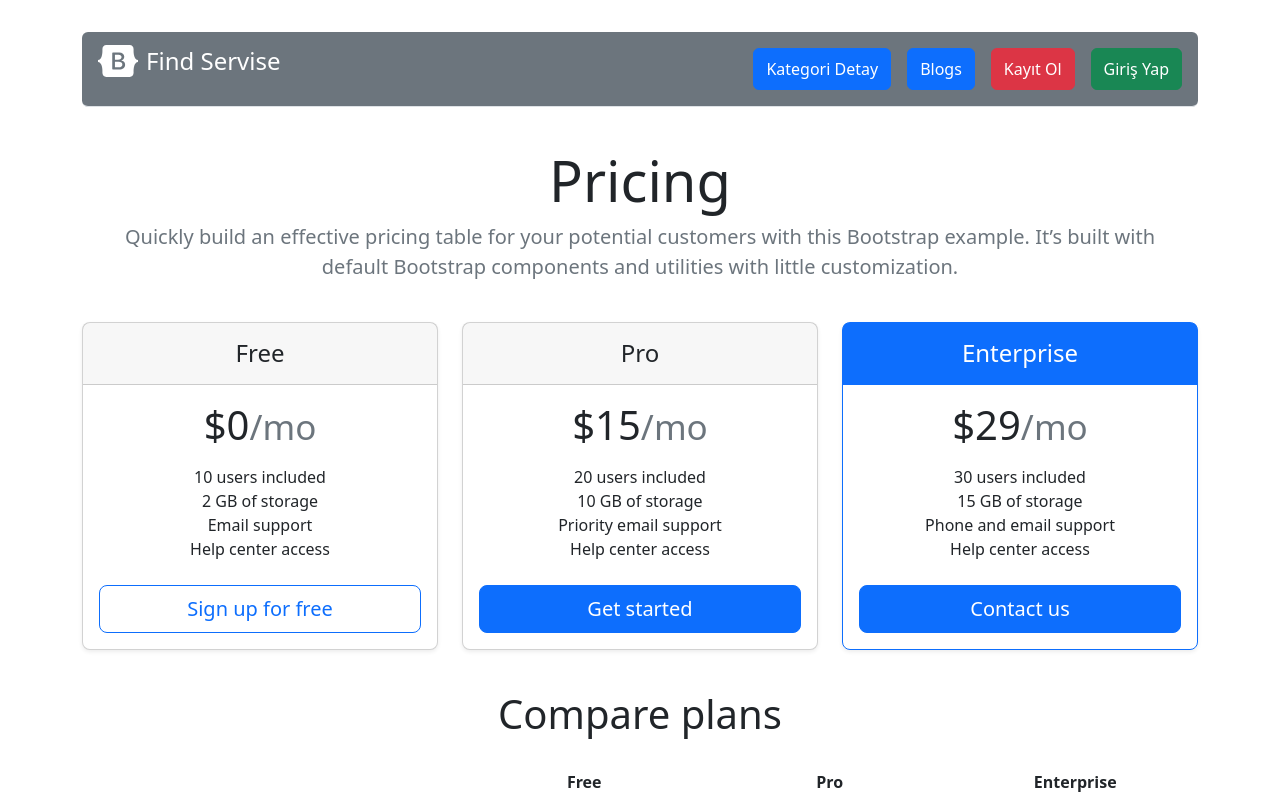
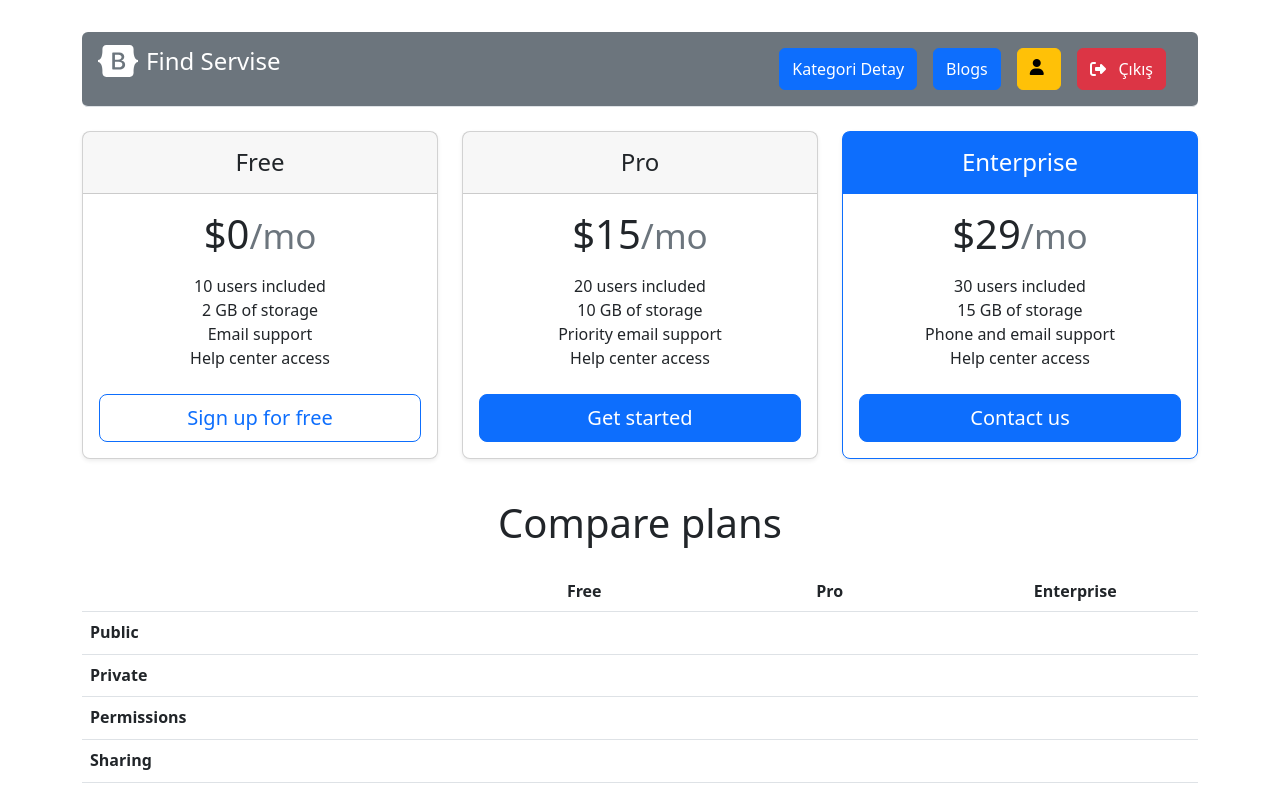
Before and after one commit to bhr-drtgz/Vite_App, a React (Vite) app in the folder vite_rtk_hizmet_app/: page / in a window 1280 px wide. Shown: the top 795 px of the page. Built offline with nearby package versions, Linux system fonts and the light colour scheme.

Commit message:
logout işlemi yapıldı

```diff
--- a/vite_rtk_hizmet_app/package.json
+++ b/vite_rtk_hizmet_app/package.json
@@ -13,6 +13,7 @@
     "react": "^18.2.0",
     "react-bootstrap": "^2.7.2",
     "react-dom": "^18.2.0",
+    "react-redux": "^8.0.5",
     "react-router-dom": "^6.10.0",
     "react-toastify": "^9.1.2"
   },
--- a/vite_rtk_hizmet_app/src/companents/AuthContext.jsx
+++ b/vite_rtk_hizmet_app/src/companents/AuthContext.jsx
@@ -1,5 +1,5 @@
 import React, { createContext, useState } from "react";
-import { useSelector } from "react-redux";
+import {useSelector } from "react-redux";
 import useApi from "../hooks/useApi"
 
 const initialValue = {}
--- a/vite_rtk_hizmet_app/src/companents/Header.jsx
+++ b/vite_rtk_hizmet_app/src/companents/Header.jsx
@@ -1,7 +1,21 @@
-import React from 'react'
+import React, { useContext } from 'react'
 import { Link } from 'react-router-dom'
+import { useDispatch, useSelector } from 'react-redux'
+import { AuthContext } from './AuthContext'
 
 function Header() {
+    const userState = useSelector((state) => state.userState)
+    const authTokenContextValue = useContext(AuthContext)
+    const dispach = useDispatch()
+
+    const OnlogOut = () => {
+        event.preventDefault()
+
+        localStorage.removeItem("token");
+        authTokenContextValue.setToken(null);
+        dispach(removeUserData());
+
+    }
     return (
         <div>
             <header>
@@ -14,13 +28,22 @@ function Header() {
                     <nav class="d-inline-flex mt-2 mt-md-0 ms-md-auto px-3">
                         <Link class="btn btn-primary me-3 py-2 text-white text-decoration-none mt-3" to="category/test">Kategori Detay</Link>
                         <Link class="btn btn-primary me-3 py-2 text-white text-decoration-none mt-3" to="blogs">Blogs</Link>
-                        <Link class="btn btn-danger me-3 py-2  text-decoration-none mt-3" to="auth/register" >Kayıt Ol</Link>
-                        <Link class="btn btn-success py-2 s text-decoration-none mt-3"to="auth/login">Giriş Yap</Link>
+                        {userState.userData === null ? (
+                            <>
+                                <Link class="btn btn-danger me-3 py-2 text-white text-decoration-none mt-3" to="auth/register">Kayıt Ol</Link>
+                                <Link class="btn btn-success py-2 text-white text-decoration-none mt-3" to="auth/login">Giriş Yap</Link>
+                            </>
+                        ) : (
+                            <>
+                                <label className='btn btn-warning  me-3 mt-3'>
+                                    <i class="fa-solid fa-user"></i>&nbsp;
+                                    {userState.userData.fullname}</label>
+                                <button className='btn btn-danger  me-3 mt-3' onClick={OnlogOut}>
+                                    <i class="fa-solid fa-right-from-bracket"></i> &nbsp;
+                                    Çıkış</button>
+                            </>
+                        )}
                     </nav>
-                </div>
-                <div class="pricing-header p-3 pb-md-4 mx-auto text-center">
-                    <h1 class="display-4 fw-normal">Pricing</h1>
-                    <p class="fs-5 text-muted">Quickly build an effective pricing table for your potential customers with this Bootstrap example. It’s built with default Bootstrap components and utilities with little customization.</p>
                 </div>
             </header>
         </div>
--- a/vite_rtk_hizmet_app/src/pages/LoginPages.jsx
+++ b/vite_rtk_hizmet_app/src/pages/LoginPages.jsx
@@ -2,12 +2,16 @@ import { useContext, useEffect, useRef, useState } from 'react';
 import { Button, Form, Row, Col } from 'react-bootstrap';
 import useApi from '../hooks/useApi';
 import { toast } from 'react-toastify';
-import {AuthContext} from "../companents/AuthContext"
+import { AuthContext } from "../companents/AuthContext"
+import { useDispatch } from 'react-redux';
+import { setUserData } from '../redux/userSlice';
 
 
 function LoginPages() {
-  const authTokenContextValue=useContext(AuthContext)
+  const authTokenContextValue = useContext(AuthContext)
   const api = useApi();
+  const dispacth = useDispatch()
+
 
   const [email, setEmail] = useState('');
   const [password, setPassword] = useState('');
@@ -41,8 +45,9 @@ function LoginPages() {
     api.post('auth/login', formJson)
       .then((res) => {
         authTokenContextValue.setToken(res.data.data.token)
-         toast("Giriş Başarılı")
-       })
+        dispacth(setUserData(res.data.data.userData))
+        toast("Giriş Başarılı")
+      })
       .catch((err) => {
         toast.error('🦄 Giriş Yapılamadı Bilgilerinizi Kontrol Ediniz!!!', {
           position: "top-right",
@@ -54,7 +59,7 @@ function LoginPages() {
           progress: undefined,
           theme: "colored",
         });
-        });
+      });
   };
 
   return (
```
Also changed, not shown: 1 other file (tests, documents, lock files or other folders).
